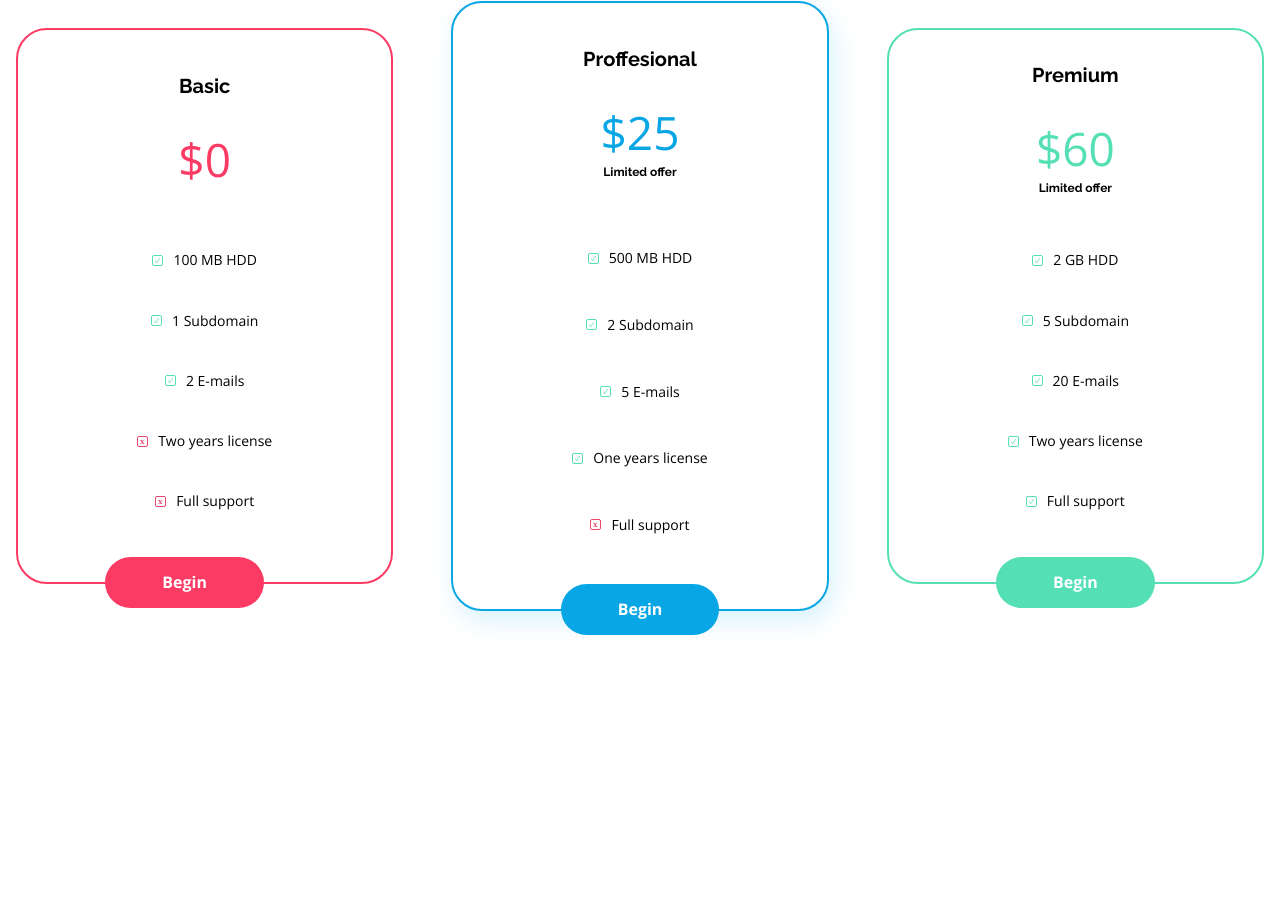
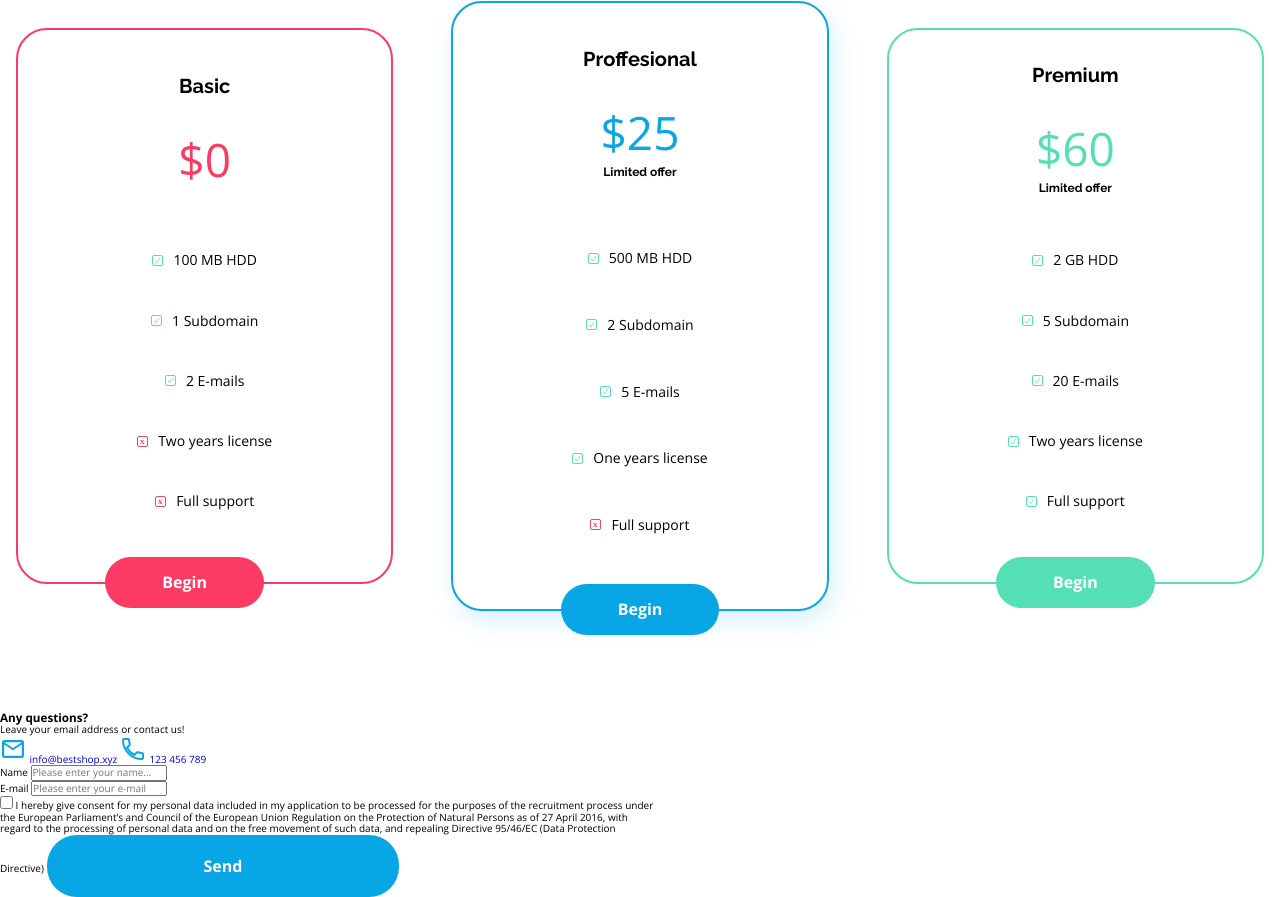
Before and after one commit to ostafinskim/BestShop, a website: page index.html in a window 1280 px wide. Shown: the part 2600-3497 px from the top of the page. Before the commit the page ends 3311 px from the top, so only its background shows below. Drawn offline with nearby package versions, Linux system fonts and the light colour scheme.

Commit message:
feat: form html added

```diff
--- a/index.html
+++ b/index.html
@@ -140,6 +140,40 @@
       </div>
     </div>
   </section>
+  <div class="container container-form">
+    <div class="wrapper">
+      <section class="contact">
+        <h3 class="contact__title">Any questions?</h3>
+        <p class="contact__content">Leave your email address or contact us!</p>
+        <a class="contact__btn" href="#">
+          <img src="assets/mail_icon.svg" alt="mail icon">
+          info@bestshop.xyz
+        </a>
+        <a class="contact__btn" href="#">
+          <img src="assets/phone_icon.svg" alt="phone icon">
+          123 456 789
+        </a>
+      </section>
+        <form class="form">
+          <p class="form__field">
+            <label for="name" class="form__field-label">Name</label>
+            <input type="text" id="name" class="form__field-input" placeholder="Please enter your name...">
+          </p>
+          <p class="form__field">
+            <label for="email" class="form__field-label">E-mail</label>
+            <input type="email" id="email" class="form__field-input" placeholder="Please enter your e-mail">
+          </p>
+          <div class="form__label">
+            <label class="checkbox">
+              <input type="checkbox">
+              <span></span>
+              I hereby give consent for my personal data included in my application to be processed for the purposes of the recruitment process under the European Parliament’s and Council of the European Union Regulation on the Protection of Natural Persons as of 27 April 2016, with regard to the processing of personal data and on the free movement of such data, and repealing Directive 95/46/EC (Data Protection Directive)
+            </label>
+            <button class="cta" type="submit">Send</button>
+          </div>
+        </form>
+    </div>
+    </div>
   <script src="js/main.js"></script>
 </body>
 </html>
```
